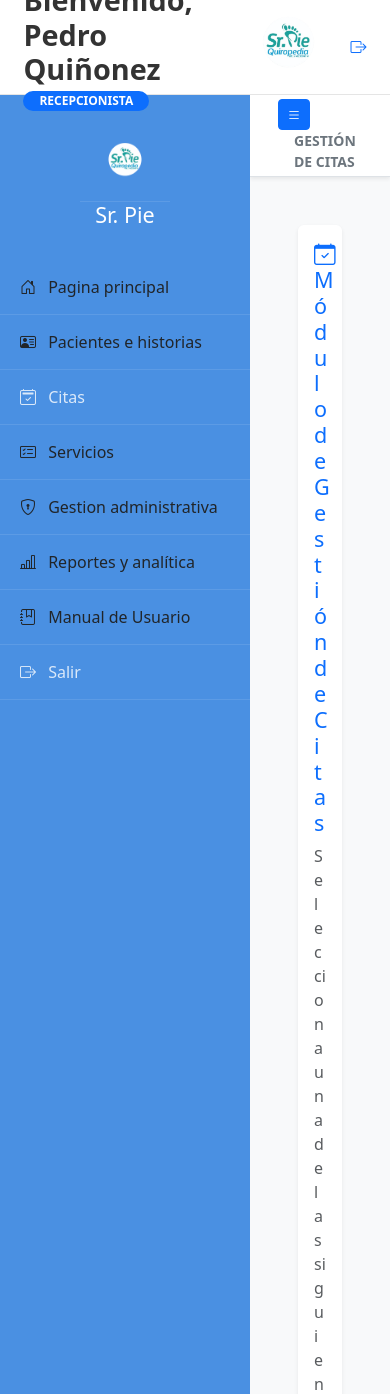
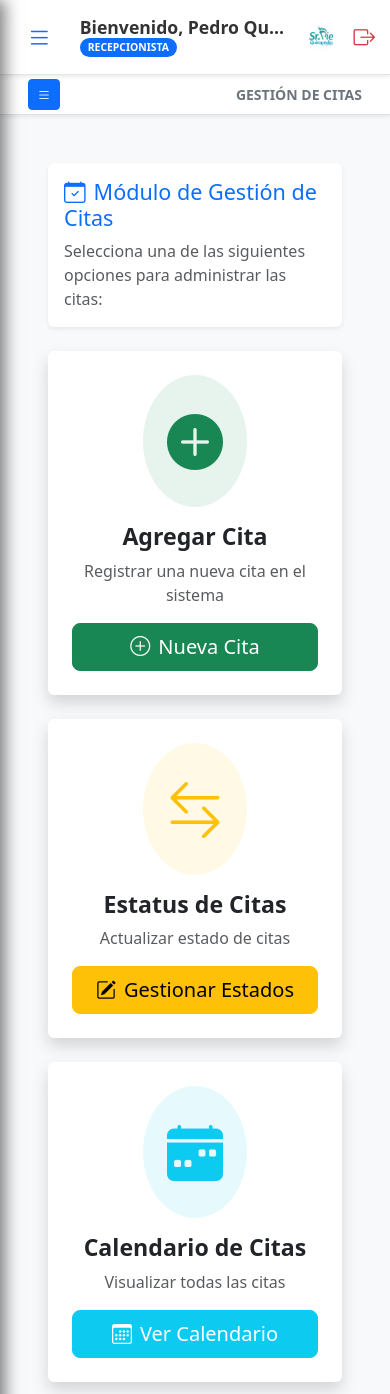
Before and after one commit to olivaresuptm-bot/srPieQuiropedia, a PHP site: page /modulos/citas.php in a window 390 px wide. Shown: the top 1394 px of the page. Run offline with PHP 8.4, Linux system fonts and the light colour scheme; a user stored in the database is signed in; data comes from the database, SQL or seed files in the repository.

Commit message:
responsive

```diff
--- a/assets/css/header.css
+++ b/assets/css/header.css
@@ -2,23 +2,78 @@
     display: flex;
     justify-content: space-between;
     align-items: center;
-    padding: 40px 6%;
-    background: rgba(255, 255, 255, 0.9);
+    padding: 0 6%;
+    background: rgba(255, 255, 255, 0.95);
     backdrop-filter: blur(5px);
     margin-bottom: 0 !important;
     border-bottom: 1px solid rgba(0, 0, 0, 0.1);
     height: 95px;
+
+    /* Seguridad de ancho total */
+    width: 100%;
+    box-sizing: border-box;
+
+    position: sticky;
+    top: 0;
+    z-index: 1040;
+}
+
+.header-left-container {
+    flex: 1; /* Permite que el texto tome el espacio sobrante */
+    min-width: 0; /* VITAL para que el texto largo se corte con ... */
+    margin-right: 15px;
+}
+
+.welcome-text {
+    min-width: 0; /* VITAL */
+    display: flex;
+    flex-direction: column;
+    align-items: flex-start;
 }
 
 .welcome-text h1 {
-
     font-size: 1.8rem !important;
     color: #333;
     font-weight: 700;
     margin: 0;
+    width: 100%;
 }
 
-.dash-header img {
-    height: 80px !important;
+.logo-header {
+    height: 70px !important;
     width: auto;
+    transition: all 0.3s ease;
 }
+
+.btn-logout {
+    transition: transform 0.2s;
+}
+
+.btn-logout:hover {
+    transform: scale(1.1);
+}
+
+
+@media (max-width: 768px) {
+    .dash-header {
+        height: 75px;
+        padding: 0 15px;
+    }
+
+    .welcome-text h1 {
+        font-size: 1.1rem !important;
+    }
+
+    .welcome-text .badge {
+        font-size: 0.65rem;
+        padding: 4px 8px !important;
+    }
+
+    .logo-header {
+        height: 45px !important;
+    }
+
+    .header-right-container {
+        gap: 10px !important;
+    }
+}
--- a/assets/css/sidebar.css
+++ b/assets/css/sidebar.css
@@ -6,22 +6,22 @@
     min-width: 250px;
     max-width: 250px;
     min-height: 100vh;
-    transition: all 0.3s;
+    transition: all 0.3s ease;
     background: #4a90e2;
     color: white;
+    z-index: 1050; /* Asegura que siempre esté por encima del contenido */
 }
-
 
 #sidebar.active {
     margin-left: -250px;
 }
-
 
 #sidebar .nav-link {
     color: rgba(255, 255, 255, 0.8);
     padding: 15px 20px;
     display: block;
     border-bottom: 1px solid rgba(255, 255, 255, 0.1);
+    text-decoration: none;
 }
 
 #sidebar .nav-link:hover {
@@ -29,12 +29,29 @@
     color: white;
 }
 
-
 .nav-link.current-page {
     display: none !important;
 }
 
-
 #content {
     width: 100%;
 }
+
+/* =========================================
+   MEDIA QUERIES (MAGIA PARA CELULARES)
+   ========================================= */
+@media (max-width: 768px) {
+    #sidebar {
+        position: fixed; /* Se superpone al resto de la página */
+        top: 0;
+        left: 0;
+        height: 100%;
+        margin-left: -250px; /* Oculto por defecto en el celular */
+        box-shadow: 5px 0 15px rgba(0,0,0,0.5); /* Sombra para que resalte al abrirse */
+    }
+
+    /* Esta es la clase que el Javascript le pondrá al tocar la hamburguesa */
+    #sidebar.abierto-movil {
+        margin-left: 0;
+    }
+}
--- a/assets/js/hamburguesa.js
+++ b/assets/js/hamburguesa.js
@@ -1,5 +1,31 @@
+document.addEventListener("DOMContentLoaded", function() {
+    const sidebar = document.getElementById("sidebar");
 
-        // Script para que funcione el botón de la hamburguesa
-        document.getElementById('sidebarCollapse').addEventListener('click', function() {
-            document.getElementById('sidebar').classList.toggle('active');
+
+    // 1.  PARA MÓVILES
+    const btnAbrirMovil = document.getElementById("btn-menu-movil");
+    const btnCerrarMovil = document.getElementById("btn-cerrar-sidebar");
+
+    // Al presionar las rayitas (Hamburguesa), desliza el menú hacia adentro
+    if (btnAbrirMovil && sidebar) {
+        btnAbrirMovil.addEventListener("click", function() {
+            sidebar.classList.add("abierto-movil");
         });
+    }
+
+    // Lo vuelve a esconder
+    if (btnCerrarMovil && sidebar) {
+        btnCerrarMovil.addEventListener("click", function() {
+            sidebar.classList.remove("abierto-movil");
+        });
+    }
+
+    // PARA COMPUTADORAS
+    const btnColapsarEscritorio = document.getElementById('sidebarCollapse');
+
+    if (btnColapsarEscritorio && sidebar) {
+        btnColapsarEscritorio.addEventListener('click', function() {
+            sidebar.classList.toggle('active');
+        });
+    }
+});
--- a/includes/header.php
+++ b/includes/header.php
@@ -12,20 +12,33 @@ if (!isset($rol_usuario)) {
     $rol_usuario = $_SESSION['rol'] ?? 'Personal';
 }
 
-// DEFINIR RUTA BASE PARA EL HEADER
+//RUTA BASE PARA EL HEADER
 $ruta = isset($ruta_base) ? $ruta_base : '../';
+
+// Detectar si estamos en el dashboard para ocultar la hamburguesa
+$pagina_actual = basename($_SERVER['PHP_SELF']);
+$es_dashboard = ($pagina_actual == 'dashboard.php');
 ?>
-<header class="dash-header">
-    <div class="welcome-text">
-        <h1 class="mb-0">Bienvenido, <?php echo $nombre_completo; ?></h1>
-        <span class="badge bg-primary rounded-pill px-3"><?php echo strtoupper($rol_usuario); ?></span>
+<header class="dash-header shadow-sm">
+    <div class="d-flex align-items-center header-left-container">
+
+        <?php if(!$es_dashboard): ?>
+        <button id="btn-menu-movil" class="btn btn-outline-primary d-md-none me-3 border-0">
+            <i class="bi bi-list fs-2"></i>
+        </button>
+        <?php endif; ?>
+
+        <div class="welcome-text">
+            <h1 class="mb-0 text-truncate">Bienvenido, <?php echo htmlspecialchars($nombre_completo); ?></h1>
+            <span class="badge bg-primary rounded-pill px-3"><?php echo strtoupper($rol_usuario); ?></span>
+        </div>
     </div>
 
-    <div class="d-flex align-items-center gap-4">
+    <div class="d-flex align-items-center gap-2 gap-md-4 header-right-container">
          <a href="<?php echo $ruta; ?>dashboard.php">
-                <img src="<?php echo $ruta; ?>assets/img/logo_sr_pie.png" width="80" class="mb-2" alt="Logo">
+                <img src="<?php echo $ruta; ?>assets/img/logo_sr_pie.png" class="logo-header" alt="Logo">
         </a>
-        <a href="<?php echo $ruta; ?>controllers/logout.php" class="btn-logout" title="Cerrar Sesión">
+        <a href="<?php echo $ruta; ?>controllers/logout.php" class="btn-logout text-danger fs-4" title="Cerrar Sesión">
             <i class="bi bi-box-arrow-right"></i>
         </a>
     </div>
--- a/includes/sidebar.php
+++ b/includes/sidebar.php
@@ -19,15 +19,21 @@ $nombres_modulos = [
 
 $titulo_modulo = $nombres_modulos[$pagina_actual] ?? 'Módulo';
 
-// DEFINIR RUTA BASE PARA EL SIDEBAR (Reemplaza al $path anterior)
+// DEFINIR RUTA BASE PARA EL SIDEBAR
 $ruta = isset($ruta_base) ? $ruta_base : '../';
 ?>
 
 <nav id="sidebar">
-    <div id="header" class="sidebar-header p-4">
+    <div class="d-flex justify-content-end d-md-none p-2 pb-0">
+        <button id="btn-cerrar-sidebar" class="btn text-white border-0 fs-3">
+            <i class="bi bi-x-lg"></i>
+        </button>
+    </div>
+
+    <div id="header" class="sidebar-header p-4 pt-md-4 pt-0">
         <a href="<?php echo $ruta; ?>dashboard.php" class="nav-link" style="display: inline-block;">
-    <img src="<?php echo $ruta; ?>assets/img/logo_sr_pie.png" alt="Logo Sr. Pie" width="50">
-</a>
+            <img src="<?php echo $ruta; ?>assets/img/logo_sr_pie.png" alt="Logo Sr. Pie" width="50">
+        </a>
         <h4>Sr. Pie</h4>
     </div>
 
```
Also changed, not shown: assets/css/dashboard.css (+24 -0 lines), 2 other files.
